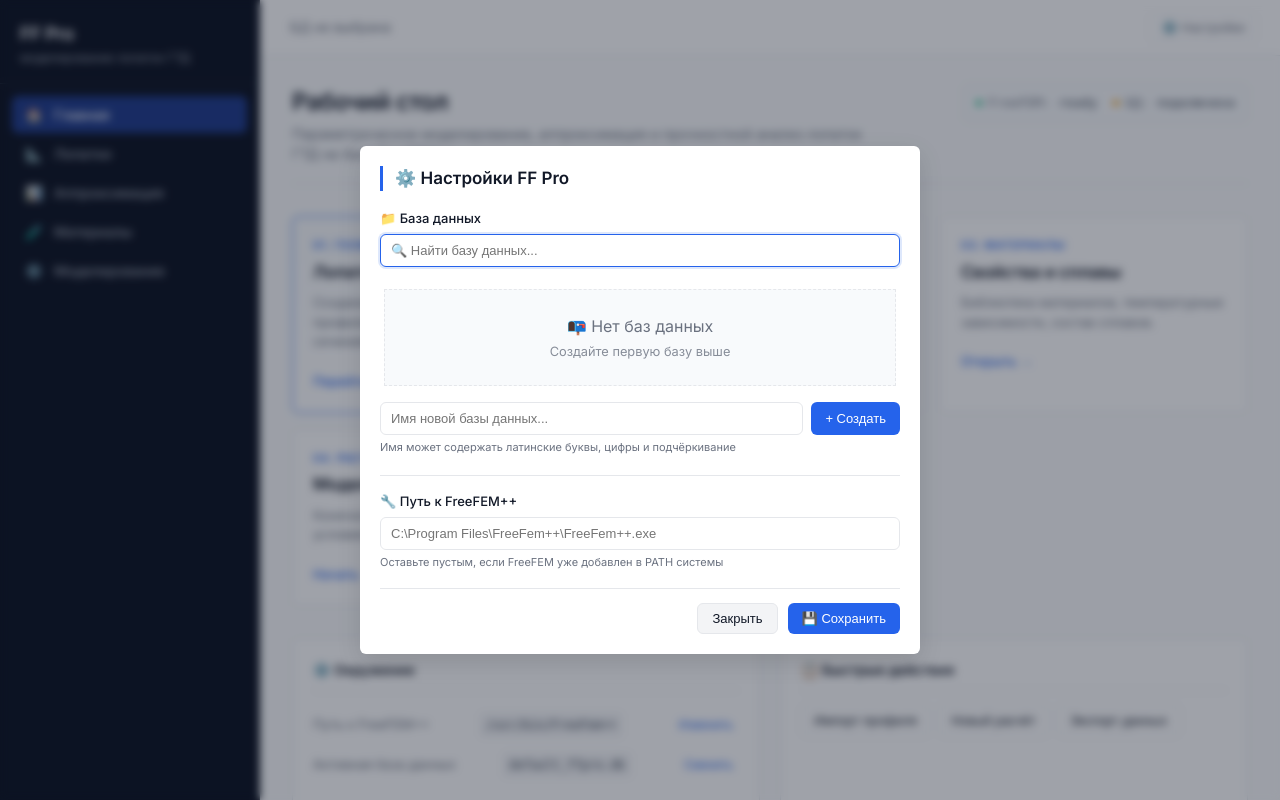
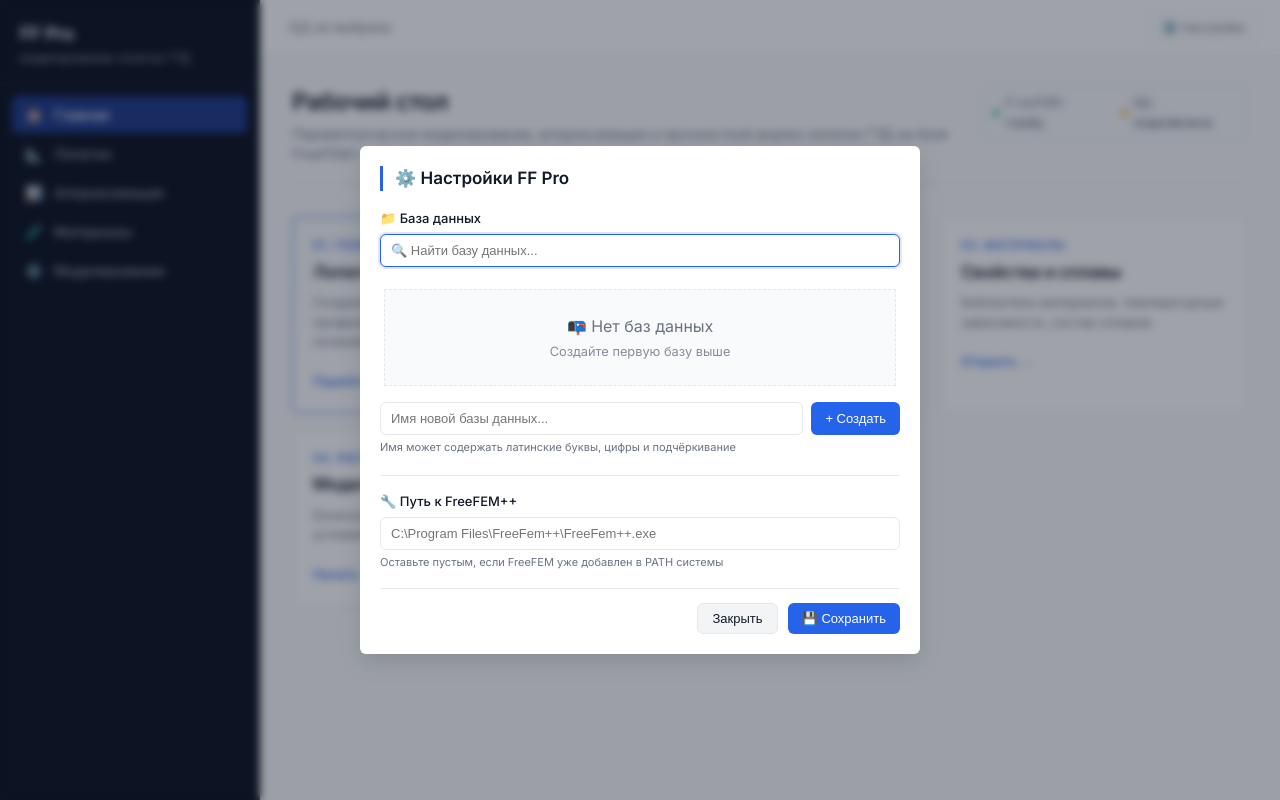
Before and after one commit to argecyplusplus/diploma, a Flask app: page / in a window 1280 px wide. Run offline with Flask 3, Linux system fonts and the light colour scheme; data that the repository does not hold is empty.

Commit message:
мелкие правки

```diff
--- a/app/static/css/style.css
+++ b/app/static/css/style.css
@@ -62,7 +62,7 @@ body {
 .dashboard { max-width: 1200px; margin: 0 auto; }
 .dashboard-header { display: flex; justify-content: space-between; align-items: flex-start; margin-bottom: 32px; padding-bottom: 20px; border-bottom: 1px solid var(--border); }
 .page-title { font-size: 1.5rem; font-weight: 600; letter-spacing: -0.02em; color: var(--text-main); margin-bottom: 4px; }
-.page-subtitle { font-size: 0.875rem; color: var(--text-muted); line-height: 1.4; max-width: 600px; }
+.page-subtitle { font-size: 0.875rem; color: var(--text-muted); line-height: 1.4}
 .system-status { display: flex; gap: 16px; align-items: center; background: #f8fafc; padding: 8px 12px; border-radius: var(--radius); border: 1px solid var(--border); }
 .status-item { display: flex; align-items: center; gap: 6px; font-size: 0.8125rem; color: var(--text-muted); font-family: var(--font-mono); }
 .status-dot { width: 6px; height: 6px; border-radius: 50%; background: var(--status-ok); }
--- a/app/static/js/base.js
+++ b/app/static/js/base.js
@@ -31,7 +31,7 @@ async function loadConfig() {
         // Обновляем статус в хедере
         const statusEl = document.getElementById('dbStatusText');
         if (statusEl) {
-            statusEl.textContent = current ? `🗄️ ${current}` : 'БД не выбрана';
+            statusEl.textContent = current ? `Текущая БД: 🗄️ ${current}` : 'БД не выбрана';
             statusEl.className = current ? 'db-status connected' : 'db-status';
         }
 
--- a/app/static/js/blades.js
+++ b/app/static/js/blades.js
@@ -47,7 +47,7 @@ async function loadAssemblies() {
 function renderBladesTable() {
     const tbody = document.getElementById('bladesTableBody');
     if (bladesData.length === 0) {
-        tbody.innerHTML = `<tr><td colspan="3" class="empty-state">...</td></tr>`;
+        tbody.innerHTML = `<tr><td colspan="3" class="empty-state">✏️ Лопаток пока нет. Нажмите «+ Создать профиль»</td></tr>`;
         return;
     }
     tbody.innerHTML = bladesData.map(blade => `
--- a/app/templates/blades.html
+++ b/app/templates/blades.html
@@ -31,12 +31,12 @@
 
 <!-- Сборки -->
 <div class="section-header section-header-top">
-    <h2 class="page-title">Сборки лопаток</h2>
+    <h2 class="page-title">Объединения лопаток</h2>
     <button class="btn-secondary" onclick="openMergeModal()">+ Создать сборку</button>
 </div>
 <div class="card">
     <div class="card-header">
-        <h3>Пакетные группы</h3>
+        <h3>Объединения лопаток</h3>
         <p class="card-hint">Группировка профилей для массовой аппроксимации</p>
     </div>
     <div class="table-wrapper">
--- a/app/templates/index.html
+++ b/app/templates/index.html
@@ -45,29 +45,5 @@
             <a href="/simulation" class="action-link">Начать →</a>
         </div>
     </section>
-
-    <section class="quick-panel">
-        <div class="panel-block">
-            <h4>⚙️ Окружение</h4>
-            <div class="env-row">
-                <span>Путь к FreeFEM++</span>
-                <code id="freefem-path">/usr/bin/FreeFem++</code>
-                <button class="btn-ghost" onclick="openSettings()">Изменить</button>
-            </div>
-            <div class="env-row">
-                <span>Активная база данных</span>
-                <code id="db-name">default_ffpro.db</code>
-                <button class="btn-ghost" onclick="openSettings()">Сменить</button>
-            </div>
-        </div>
-        <div class="panel-block">
-            <h4>📋 Быстрые действия</h4>
-            <div class="quick-actions">
-                <button class="btn-outline">Импорт профиля</button>
-                <button class="btn-outline">Новый расчёт</button>
-                <button class="btn-outline">Экспорт данных</button>
-            </div>
-        </div>
-    </section>
 </div>
 {% endblock %}
```
